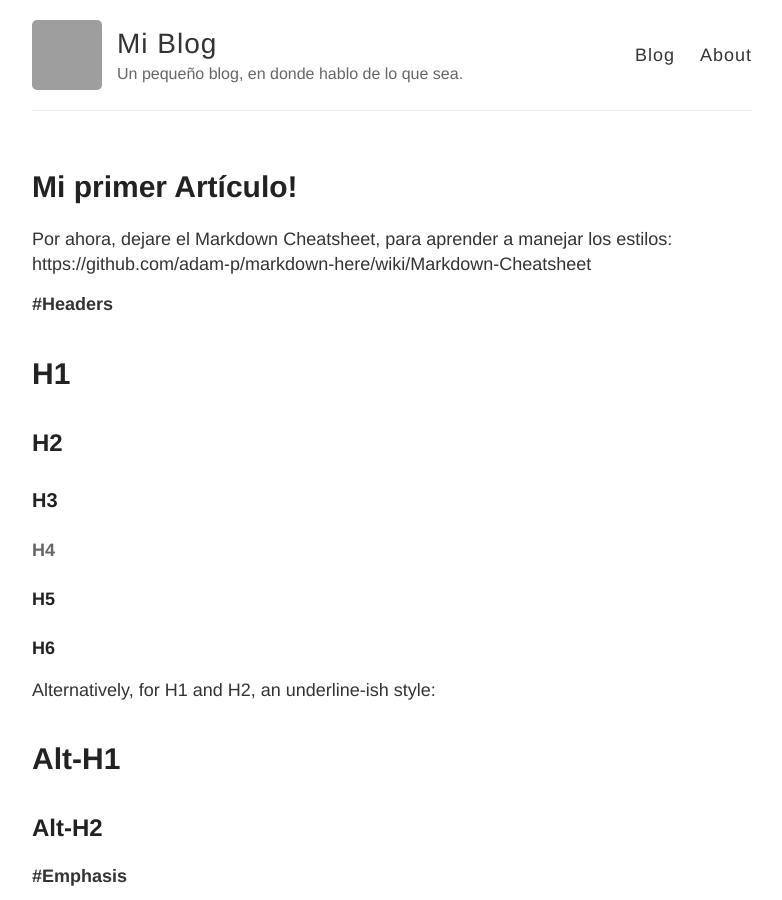
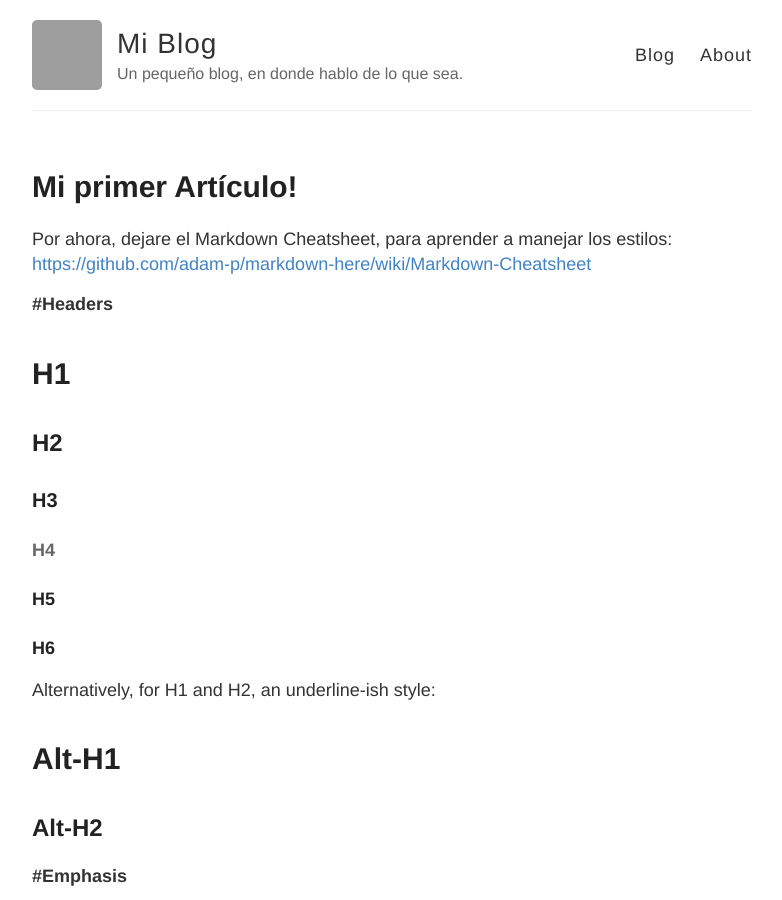
Before and after one commit to markconfig/blog-Jkyll, a Jekyll site: the page built from _posts/2021-8-13-Mi-first-Article.md, in a window 1280 px wide and 900 px high. Shown: the whole window, without its empty margins (248-1030 px from the left). Built offline with Jekyll 4.4.1, drawn with Linux system fonts in a browser that asks for light colours; part of the change alters nothing that is shown; grey boxes are pictures that could not be loaded.

```diff
--- a/_posts/2021-8-13-Mi-first-Article.md
+++ b/_posts/2021-8-13-Mi-first-Article.md
@@ -2,7 +2,7 @@
 layout: post
 title: Mi primer Artículo!
 ---
-Por ahora, dejare el Markdown Cheatsheet, para aprender a manejar los estilos: https://github.com/adam-p/markdown-here/wiki/Markdown-Cheatsheet
+Por ahora, dejare el Markdown Cheatsheet, para aprender a manejar los estilos: [https://github.com/adam-p/markdown-here/wiki/Markdown-Cheatsheet](https://github.com/adam-p/markdown-here/wiki/Markdown-Cheatsheet "Markdown Cheatsheet's Page")
 
 **#Headers**
 # H1
```
